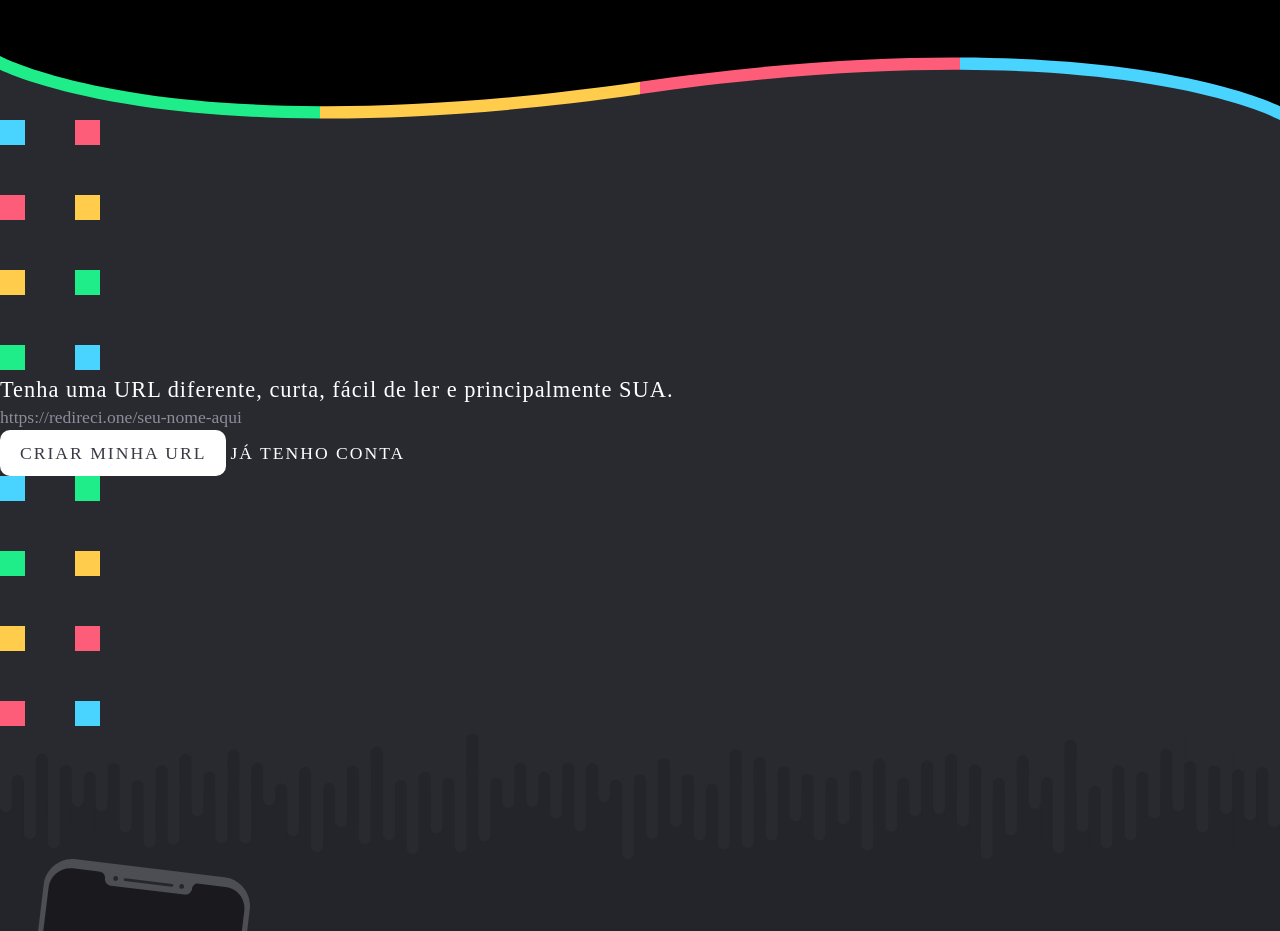
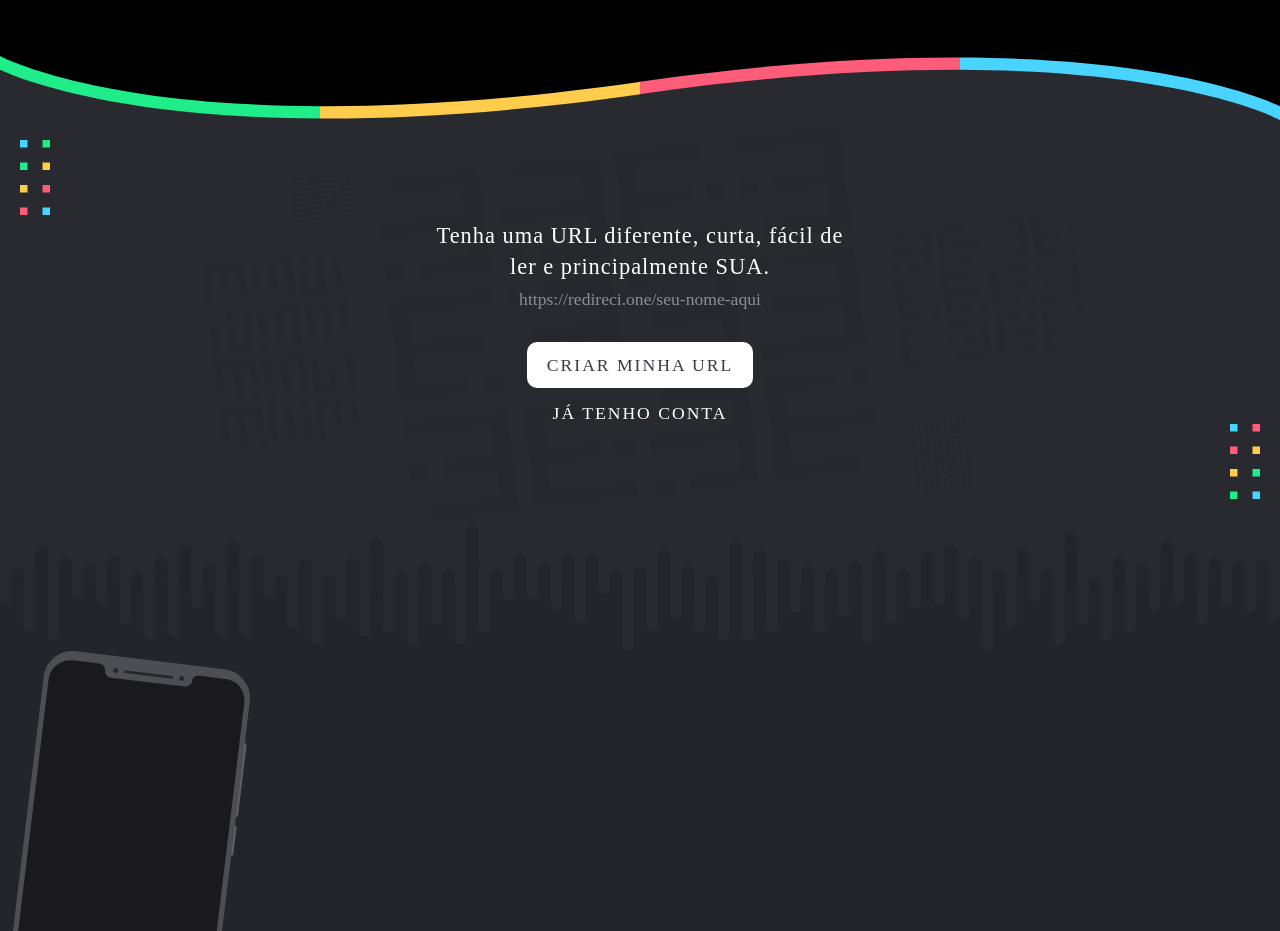
Before and after one commit to eduardolecdt/redirecione, a plain HTML site: page index.html in a window 1280 px wide. Shown: the part 5160-6091 px from the top of the page. Drawn offline with Linux system fonts and the light colour scheme; a web font is replaced by a local one.

Commit message:
Section URL

```diff
--- a/assets/css/pages/index/partials/section-criar.css
+++ b/assets/css/pages/index/partials/section-criar.css
@@ -133,6 +133,7 @@ section.criar .opcoes .icones .icone.selecionado {
 
 section.criar .opcoes .icones .icone.selecionado:hover {
   border: 2px solid var(--cor-primaria-3);
+  cursor: default;
 }
 
 section.criar .opcoes .icones .icone.meio {
@@ -166,6 +167,15 @@ section.criar .opcoes .cores .cor {
 section.criar .opcoes .cores .cor.selecionado {
   border: 15px double var(--cor-preto);
   transform: scale(1.1);
+}
+
+section.criar .opcoes .cores .cor.selecionado:hover {
+  opacity: 1;
+  cursor: default;
+}
+
+section.criar .opcoes .cores .cor:hover {
+  opacity: 0.6;
 }
 
 section.criar .opcoes .cores .cor.verde {
--- a/assets/css/pages/index/partials/section-url.css
+++ b/assets/css/pages/index/partials/section-url.css
@@ -5,5 +5,76 @@ INDEX PARTIALS SECTION URL
 */
 
 section.url {
+  display: flex;
+  flex-direction: column;
+  align-items: center;
+  justify-content: center;
+  position: relative;
+  padding: 100px 20px;
   background-color: var(--cor-primaria-3);
+  background-image: url('../../../../../images/desktop/background-url.svg');
+  background-size: contain;
+  background-repeat: no-repeat;
+  background-position: center;
 }
+
+/* Titulo */
+
+section.url .titulo {
+  display: flex;
+  flex-direction: column;
+  align-items: center;
+  justify-content: center;
+  text-align: center;
+}
+
+section.url .titulo h2 {
+  width: 100%;
+  max-width: 440px;
+}
+
+section.url .titulo p {
+  width: 100%;
+  max-width: 500px;
+  padding: 5px 0px 30px 0px;
+}
+
+section.url .titulo .importante {
+  margin-bottom: 15px;
+}
+
+/* Enfeites */
+
+section.url .enfeite {
+  position: absolute;
+}
+
+section.url .enfeite img {
+  width: 100%;
+  max-width: 30px;
+}
+
+section.url .enfeite.cima {
+  top: 20px;
+  left: 20px;
+}
+
+section.url .enfeite.baixo {
+  bottom: 20px;
+  right: 20px;
+}
+
+/* Responsivo */
+
+@media screen and (max-width: 700px) {
+  section.url .enfeite img {
+    max-width: 20px;
+  }
+  section.url .titulo h2 {
+    width: 100%;
+    max-width: 400px;
+  }
+  section.url .enfeite.cima {
+    top: 0px;
+  }
+}
--- a/index.html
+++ b/index.html
@@ -17,6 +17,12 @@
   <meta property="og:description" content="">
   <meta name="twitter:description" content="">
   <meta name="discord:description" content="">
+
+  <!-- Theme Color Global -->
+  <meta name="theme-color" content="#26262D">
+  <meta name="msapplication-TileColor" content="#26262D">
+  <meta name="msapplication-navbutton-color" content="#26262D">
+  <meta name="apple-mobile-web-app-status-bar-style" content="#26262D">
 
   <!-- Ico -->
   <link rel="shortcut icon" href="./images/favicons/favicon.ico">
```
Also changed, not shown: images/desktop/background-url.svg (added).
